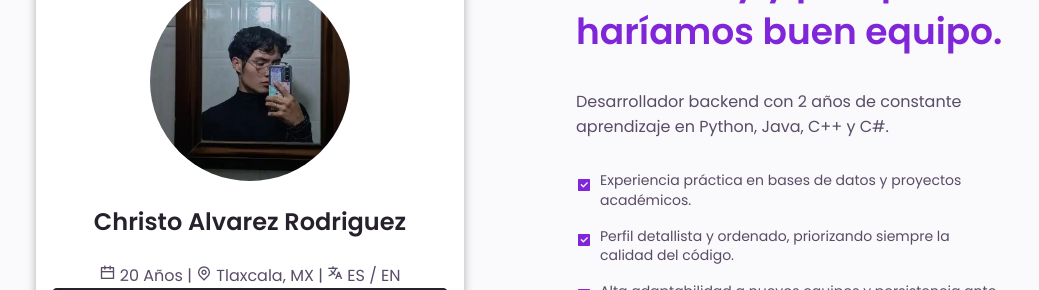
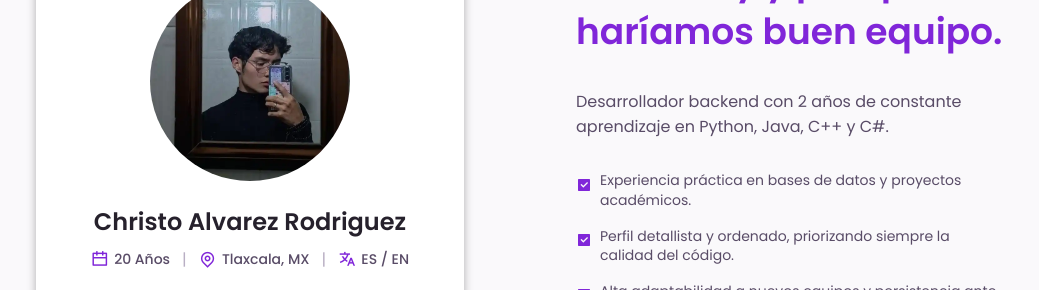
Before and after one commit to Varez117/comingsoon, a plain HTML site: page index.html in a window 1280 px wide. Shown: the part 862-1152 px from the top of the page, without its empty margins (120-1159 px from the left). Drawn offline with nearby package versions, Linux system fonts and the light colour scheme.

Commit message:
Add styles for personal info and separators
Added styles for personal information section and icons.

```diff
--- a/styles.css
+++ b/styles.css
@@ -401,6 +401,40 @@ h2.section__title{ text-align: left; }
   color: var(--first-color);
   margin-top: 0.15rem;
 }
+/* Información personal (Edad y Ubicación) */
+/* Información personal (Edad, Ubicación, Idioma) */
+.about__personal-info {
+  display: flex;
+  justify-content: center;
+  align-items: center;
+  gap: 0.75rem; /* Espacio entre items */
+  margin-bottom: 1.5rem;
+  margin-top: -1rem;
+  flex-wrap: wrap; /* Importante: permite que baje de línea en pantallas muy pequeñas */
+}
+
+.about__info-item {
+  display: flex;
+  align-items: center;
+  gap: 0.35rem;
+  font-size: var(--small-font-size);
+  color: var(--text-color);
+  font-weight: var(--font-medium);
+  white-space: nowrap; /* Evita que el texto "20 Años" se parta */
+}
+
+/* Color de los iconos */
+.about__info-item i {
+  color: var(--first-color);
+  font-size: 1.1rem;
+}
+
+/* Líneas separadoras */
+.about__separator {
+  color: var(--text-color-light);
+  font-weight: 300;
+  opacity: 0.6;
+}
 @media screen and (max-width: 767px) {
   .about__container { grid-template-columns: 1fr; }
   .about__card { max-width: 280px; margin: 0 auto; }
```
